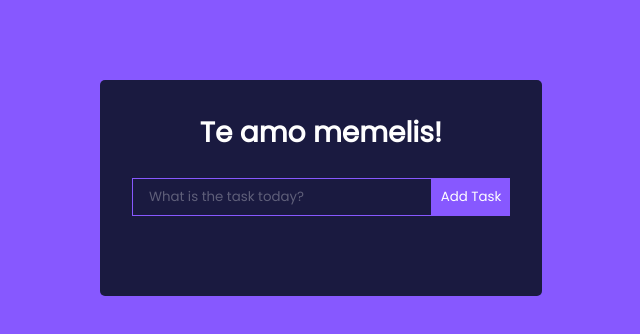
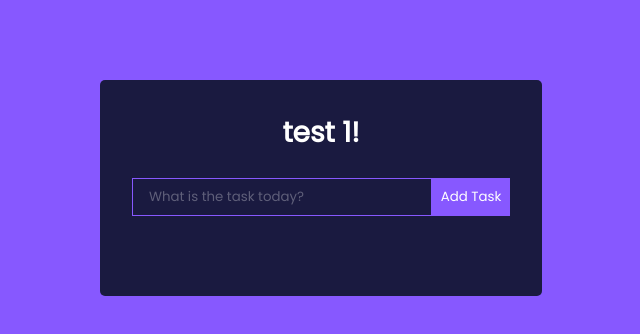
Before and after one commit to luis12007/Todo_test_aws_jenkins, a React (Create React App) app: page / in a window 1280 px wide. Shown: the top 334 px of the page, without its empty margins (319-959 px from the left). Built offline with nearby package versions, Linux system fonts and the light colour scheme.

Commit message:
trying the webhooks

```diff
--- a/src/components/TodoWrapper.js
+++ b/src/components/TodoWrapper.js
@@ -42,7 +42,7 @@ export const TodoWrapper = () => {
 
   return (
     <div className="TodoWrapper">
-      <h1>{/* Get Things Done */}Te amo memelis!</h1>
+      <h1>{/* Get Things Done */}test 1!</h1>
       <TodoForm addTodo={addTodo} />
       {/* display todos */}
       {todos.map((todo) =>
```
